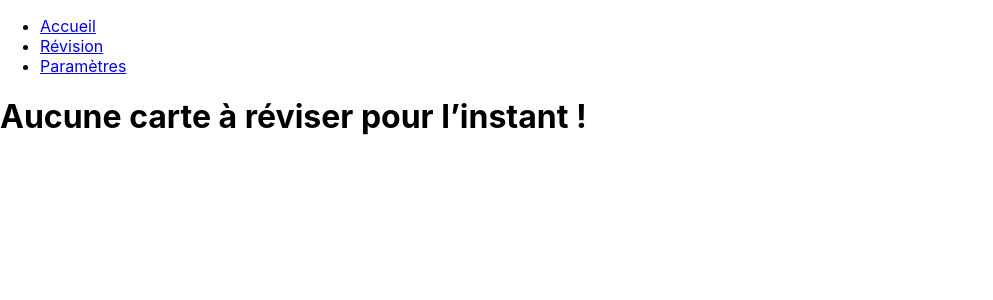
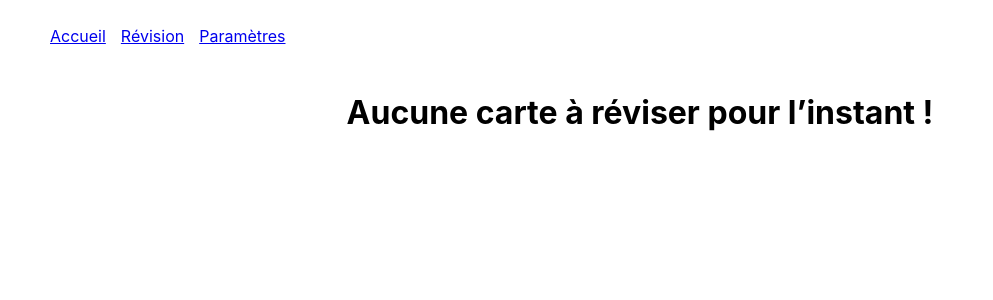
Before and after one commit to Mael1to/memoire-app, a React (Create React App) app: page /review in a window 1280 px wide. Shown: the top 300 px of the page, without its empty margins (0-993 px from the left). Built offline with nearby package versions, Linux system fonts and the light colour scheme.

Commit message:
Import/Export et suppresion thèmes

```diff
--- a/package.json
+++ b/package.json
@@ -11,8 +11,8 @@
     "@types/node": "^16.18.126",
     "@types/react": "^19.0.10",
     "@types/react-dom": "^19.0.4",
-    "react": "^19.0.0",
-    "react-dom": "^19.0.0",
+    "react": "^19.1.0",
+    "react-dom": "^19.1.0",
     "react-router-dom": "^7.1.5",
     "react-scripts": "5.0.1",
     "typescript": "^4.9.5",
--- a/src/App.tsx
+++ b/src/App.tsx
@@ -2,13 +2,13 @@ import { BrowserRouter as Router, Routes, Route, Link } from "react-router-dom";
 import Home from "./pages/Home";
 import Review from "./pages/Review";
 import Settings from "./pages/Settings";
-import ThemeDetail from "./pages/ThemeDetail"; // Import du nouveau composant
+import ThemeDetail from "./pages/ThemeDetail";
 
 function App() {
   return (
     <Router>
-      <nav>
-        <ul>
+      <nav style={{ padding: "10px" }}>
+        <ul style={{ display: "flex", gap: "15px", listStyle: "none" }}>
           <li><Link to="/">Accueil</Link></li>
           <li><Link to="/review">Révision</Link></li>
           <li><Link to="/settings">Paramètres</Link></li>
@@ -19,7 +19,7 @@ function App() {
         <Route path="/" element={<Home />} />
         <Route path="/review" element={<Review />} />
         <Route path="/settings" element={<Settings />} />
-        <Route path="/theme/:id" element={<ThemeDetail />} /> {/* Nouvelle route */}
+        <Route path="/theme/:id" element={<ThemeDetail />} />
       </Routes>
     </Router>
   );
--- /dev/null
+++ b/src/components/Card.css
@@ -0,0 +1,40 @@
+.card-container {
+  perspective: 1000px;
+  width: 300px;
+  height: 180px;
+  margin: 20px auto;
+}
+
+.card {
+  width: 100%;
+  height: 100%;
+  transition: transform 0.6s;
+  transform-style: preserve-3d;
+  position: relative;
+  cursor: pointer;
+}
+
+.card.flipped {
+  transform: rotateY(180deg);
+}
+
+.card-face {
+  position: absolute;
+  width: 100%;
+  height: 100%;
+  backface-visibility: hidden;
+  border-radius: 12px;
+  background-color: #ffffff;
+  color: #333;
+  display: flex;
+  justify-content: center;
+  align-items: center;
+  font-size: 1.1rem;
+  box-shadow: 0 4px 8px rgba(0, 0, 0, 0.2);
+  padding: 20px;
+  text-align: center;
+}
+
+.card-face.back {
+  transform: rotateY(180deg);
+}
--- /dev/null
+++ b/src/components/Card.tsx
@@ -0,0 +1,22 @@
+import { useState } from "react";
+import "./Card.css";
+
+interface CardProps {
+  question: string;
+  answer: string;
+  flipped: boolean;
+  onClick?: () => void;
+}
+
+const Card = ({ question, answer, flipped, onClick }: CardProps) => {
+  return (
+    <div className="card-container" onClick={onClick}>
+      <div className={`card ${flipped ? "flipped" : ""}`}>
+        <div className="card-face front">{question}</div>
+        <div className="card-face back">{answer}</div>
+      </div>
+    </div>
+  );
+};
+
+export default Card;
--- /dev/null
+++ b/src/components/ConfirmModal.tsx
@@ -0,0 +1,37 @@
+import React from "react";
+
+interface ConfirmModalProps {
+  message: string;
+  onConfirm: () => void;
+  onCancel: () => void;
+}
+
+const ConfirmModal: React.FC<ConfirmModalProps> = ({
+  message,
+  onConfirm,
+  onCancel,
+}) => {
+  return (
+    <div className="fixed inset-0 bg-black bg-opacity-50 flex justify-center items-center z-50">
+      <div className="bg-white rounded-lg p-6 shadow-lg w-[90%] max-w-md">
+        <p className="text-lg mb-4">{message}</p>
+        <div className="flex justify-end space-x-4">
+          <button
+            onClick={onCancel}
+            className="px-4 py-2 bg-gray-300 text-gray-800 rounded hover:bg-gray-400"
+          >
+            Annuler
+          </button>
+          <button
+            onClick={onConfirm}
+            className="px-4 py-2 bg-red-500 text-white rounded hover:bg-red-600"
+          >
+            Supprimer
+          </button>
+        </div>
+      </div>
+    </div>
+  );
+};
+
+export default ConfirmModal;
--- /dev/null
+++ b/src/components/ImportExportTheme.tsx
@@ -0,0 +1,94 @@
+import React from "react";
+
+interface FlashcardImport {
+  front: string;
+  back: string;
+  level: number;
+  nextReview: string;
+}
+
+interface ThemeImport {
+  id: number;
+  name: string;
+  cartes: FlashcardImport[];
+}
+
+interface ImportExportThemeProps {
+  onImport: (theme: ThemeImport) => void;
+  onExport: () => void;
+}
+
+const ImportExportTheme: React.FC<ImportExportThemeProps> = ({
+  onImport,
+  onExport,
+}) => {
+  const importerTheme = (file: File) => {
+    const reader = new FileReader();
+
+    reader.onload = () => {
+      try {
+        const content = reader.result as string;
+        const json = JSON.parse(content);
+
+        if (Array.isArray(json)) {
+          // Tableau de thèmes
+          let validCount = 0;
+          json.forEach((theme: any) => {
+            if (theme.name && Array.isArray(theme.cartes)) {
+              theme.id = Date.now() + Math.floor(Math.random() * 100000);
+              onImport(theme);
+              validCount++;
+            }
+          });
+          if (validCount > 0) {
+            alert(`✅ ${validCount} thème(s) importé(s) avec succès !`);
+          } else {
+            alert("❌ Aucun thème valide trouvé dans le fichier.");
+          }
+          return;
+        }
+
+        // Un seul thème
+        if (!json.name || !Array.isArray(json.cartes)) {
+          alert("❌ Fichier invalide.");
+          return;
+        }
+
+        json.id = Date.now();
+        onImport(json);
+        alert(`✅ Thème "${json.name}" importé avec succès !`);
+      } catch (e) {
+        alert("❌ Erreur lors de l'import.");
+      }
+    };
+
+    reader.readAsText(file);
+  };
+
+  return (
+    <div className="mt-4 p-4 border rounded">
+      <h2 className="text-lg font-bold mb-2">Import / Export</h2>
+
+      {/* BOUTON IMPORT */}
+      <input
+        type="file"
+        accept=".json"
+        onChange={(e) => {
+          const file = e.target.files?.[0];
+          if (file) importerTheme(file);
+        }}
+        className="mb-2"
+      />
+
+      {/* BOUTON EXPORT */}
+      <button
+        onClick={onExport}
+        className="px-4 py-2 bg-blue-500 text-white rounded"
+      >
+        Exporter tout
+      </button>
+    </div>
+  );
+};
+
+export default ImportExportTheme;
--- a/src/pages/Review.tsx
+++ b/src/pages/Review.tsx
@@ -1,5 +1,7 @@
 import React, { useState } from "react";
 import { useStore } from "../store/useStore";
+import Card from "../components/Card";
+import "../components/Card.css";
 
 const Review: React.FC = () => {
   const { flashcards, reviewFlashcard, deleteFlashcard } = useStore();
@@ -10,13 +12,13 @@ const Review: React.FC = () => {
   const [showAnswer, setShowAnswer] = useState(false);
 
   if (dueFlashcards.length === 0) {
-    return <h1>Aucune carte à réviser pour l’instant !</h1>;
+    return <h1 style={{ textAlign: "center" }}>Aucune carte à réviser pour l’instant !</h1>;
   }
 
   const currentCard = dueFlashcards[currentIndex] || null;
 
   if (!currentCard) {
-    return <h1>Erreur : Aucune carte disponible.</h1>;
+    return <h1 style={{ textAlign: "center" }}>Erreur : Aucune carte disponible.</h1>;
   }
 
   const handleReview = (success: boolean) => {
@@ -46,23 +48,37 @@ const Review: React.FC = () => {
   };
 
   return (
-    <div>
+    <div style={{ textAlign: "center", padding: "30px" }}>
       <h1>Révision</h1>
       <h2>Carte {currentIndex + 1} / {dueFlashcards.length}</h2>
-      <p><strong>Question :</strong> {currentCard.front}</p>
 
+      {/* Carte retournable */}
+      <Card
+        question={currentCard.front}
+        answer={currentCard.back}
+        flipped={showAnswer}
+      />
+
+      {/* Boutons d'action */}
+      <div style={{ marginTop: "220px" }}>
         {showAnswer ? (
           <>
-          <p><strong>Réponse :</strong> {currentCard.back}</p>
-          <button onClick={() => handleReview(true)}>✔ Je me souviens</button>
-          <button onClick={() => handleReview(false)}>✖ Oublié</button>
-          <button onClick={handleDelete} style={{ marginLeft: "10px", color: "red" }}>
+            <button onClick={() => handleReview(true)} style={{ marginRight: "10px" }}>
+              ✔ Je me souviens
+            </button>
+            <button onClick={() => handleReview(false)} style={{ marginRight: "10px" }}>
+              ✖ Oublié
+            </button>
+            <button onClick={handleDelete} style={{ color: "red" }}>
               ❌ Supprimer
             </button>
           </>
         ) : (
-        <button onClick={() => setShowAnswer(true)}>Afficher la réponse</button>
+          <button onClick={() => setShowAnswer(true)}>
+            Afficher la réponse
+          </button>
         )}
+      </div>
     </div>
   );
 };
--- a/src/store/useStore.ts
+++ b/src/store/useStore.ts
@@ -27,6 +27,7 @@ interface AppState {
   themes: Theme[];
   flashcards: Flashcard[];
   notificationsEnabled: boolean;
+  deleteTheme: (themeId: number) => void;
   addTheme: (name: string) => void;
   addFlashcard: (themeId: number, front: string, back: string) => void;
   reviewFlashcard: (id: number, success: boolean) => void;
@@ -61,6 +62,16 @@ export const useStore = create<AppState>((set) => ({
   themes: loadState("themes"),
   flashcards: loadState("flashcards"),
   notificationsEnabled: loadState("notificationsEnabled") ?? false,
+
+  deleteTheme: (themeId) =>
+    set((state) => {
+      const newThemes = state.themes.filter((t) => t.id !== themeId);
+      const newFlashcards = state.flashcards.filter((c) => c.themeId !== themeId);
+      saveState("themes", newThemes);
+      saveState("flashcards", newFlashcards);
+      return { themes: newThemes, flashcards: newFlashcards };
+    }),
+
 
   addTheme: (name) =>
     set((state) => {
```
Also changed, not shown: src/pages/Settings.tsx (+93 -2 lines), 1 other file (tests, documents, lock files or other folders). Lines whose indentation alone changed are shown as unchanged.
